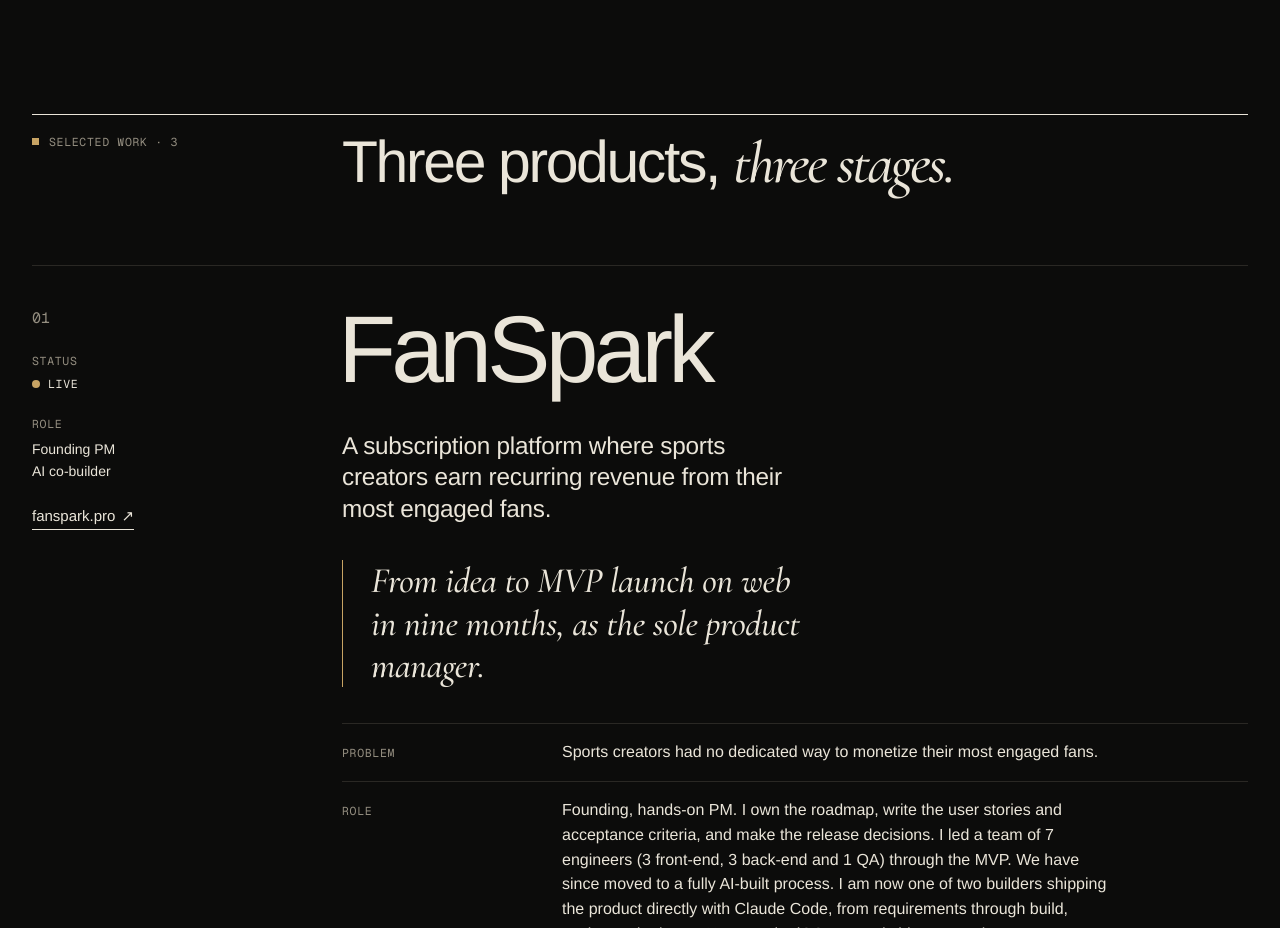
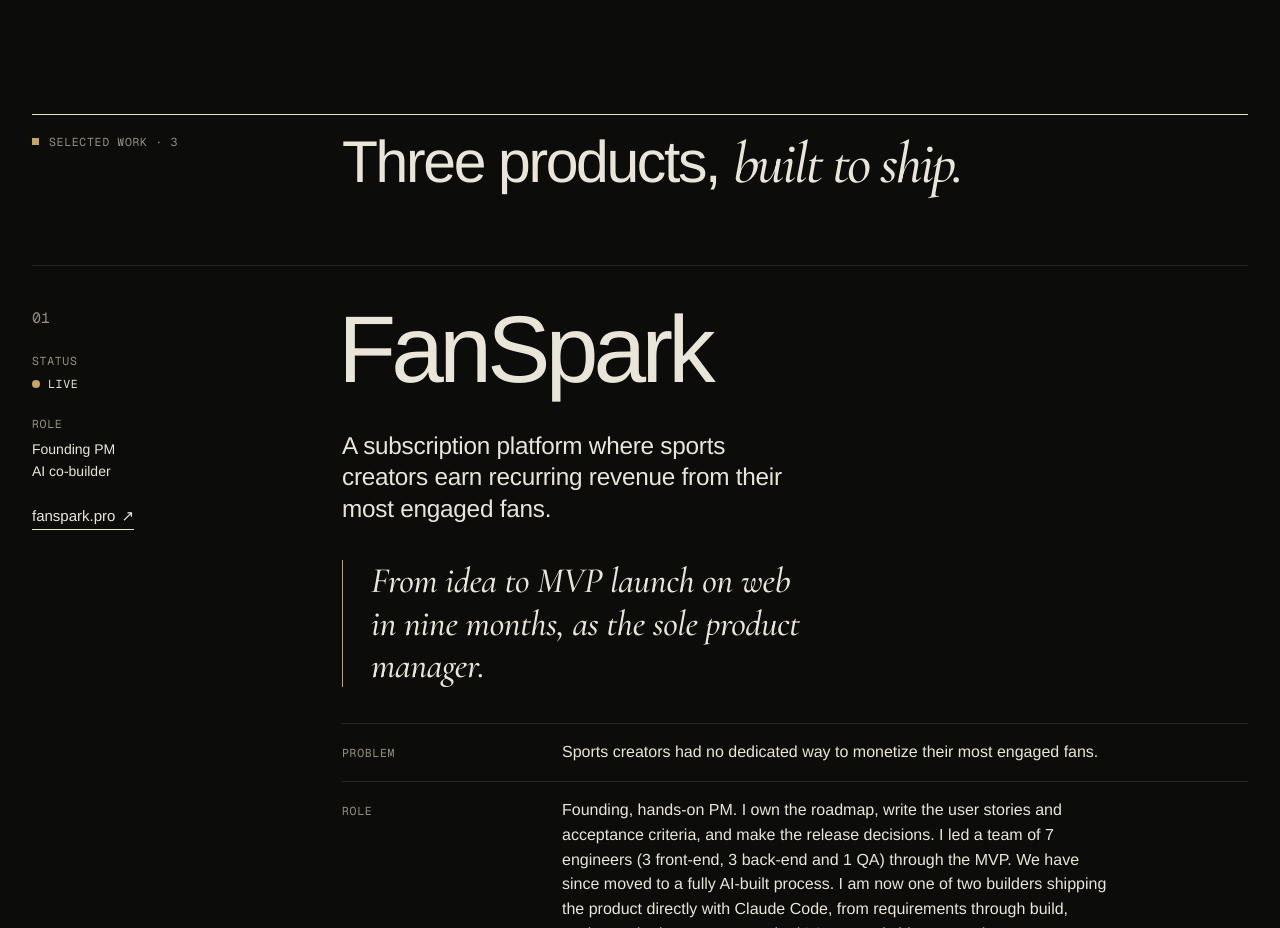
Before and after one commit to lmbouslog-lab/Portfolio, a plain HTML site: page index.html in a window 1280 px wide. Shown: the part 1080-2008 px from the top of the page. Drawn offline with nearby package versions, Linux system fonts and the light colour scheme; a web font is replaced by a local one.

Commit message:
Work heading: Three products, built to ship
Co-Authored-By: Claude Opus 5.5 <noreply@anthropic.com>
Claude-Session: https://claude.ai/code/session_017gZSbXNZNruTJHMQosBu3d

```diff
--- a/index.html
+++ b/index.html
@@ -240,7 +240,7 @@ footer .meta:first-child { grid-column: 1 / span 6; }
   <section class="sec" id="work">
     <div class="sec-head grid">
       <span class="meta mark lab">Selected work · 3</span>
-      <h2 class="body">Three products, <em>three stages.</em></h2>
+      <h2 class="body">Three products, <em>built to ship.</em></h2>
     </div>
 
     <article class="project grid">
```
